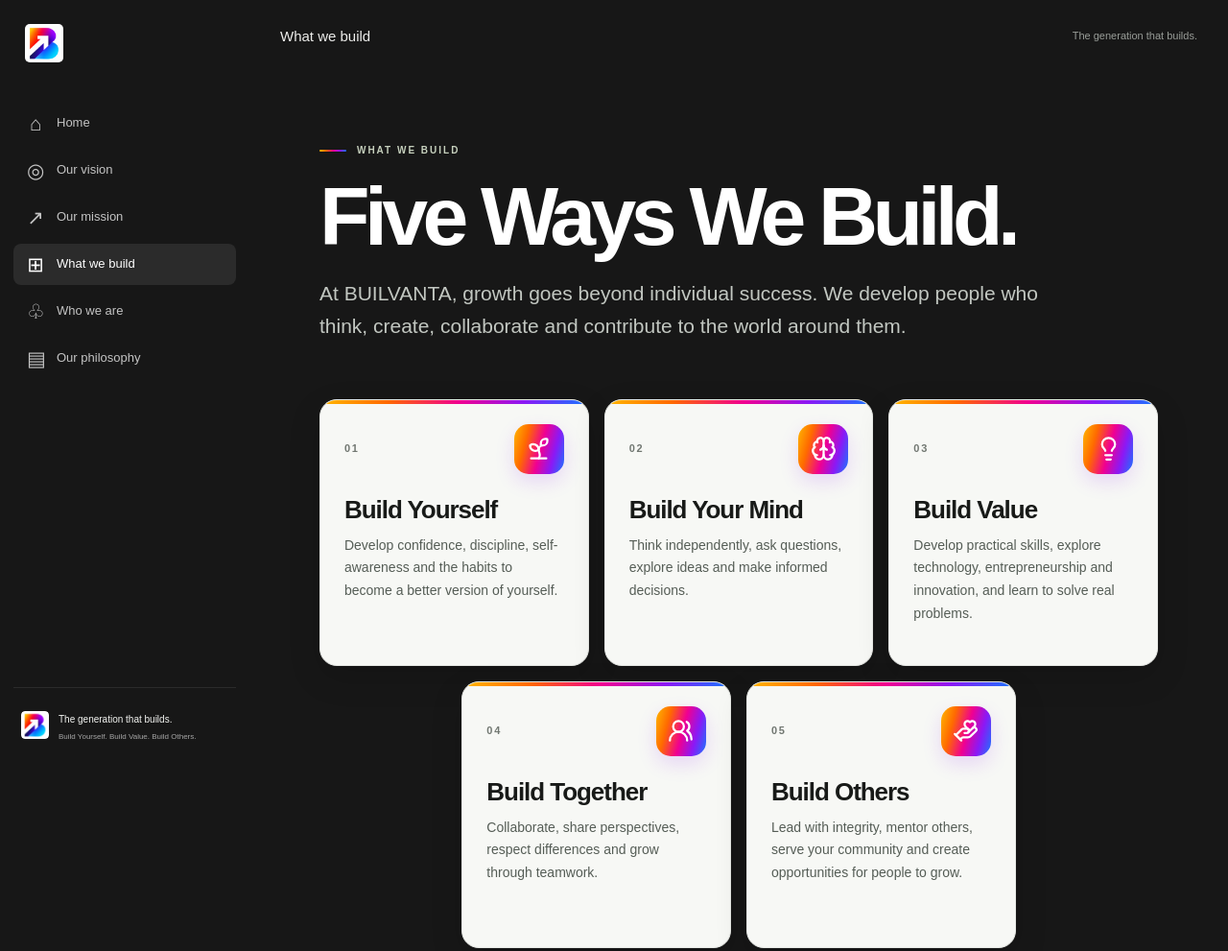
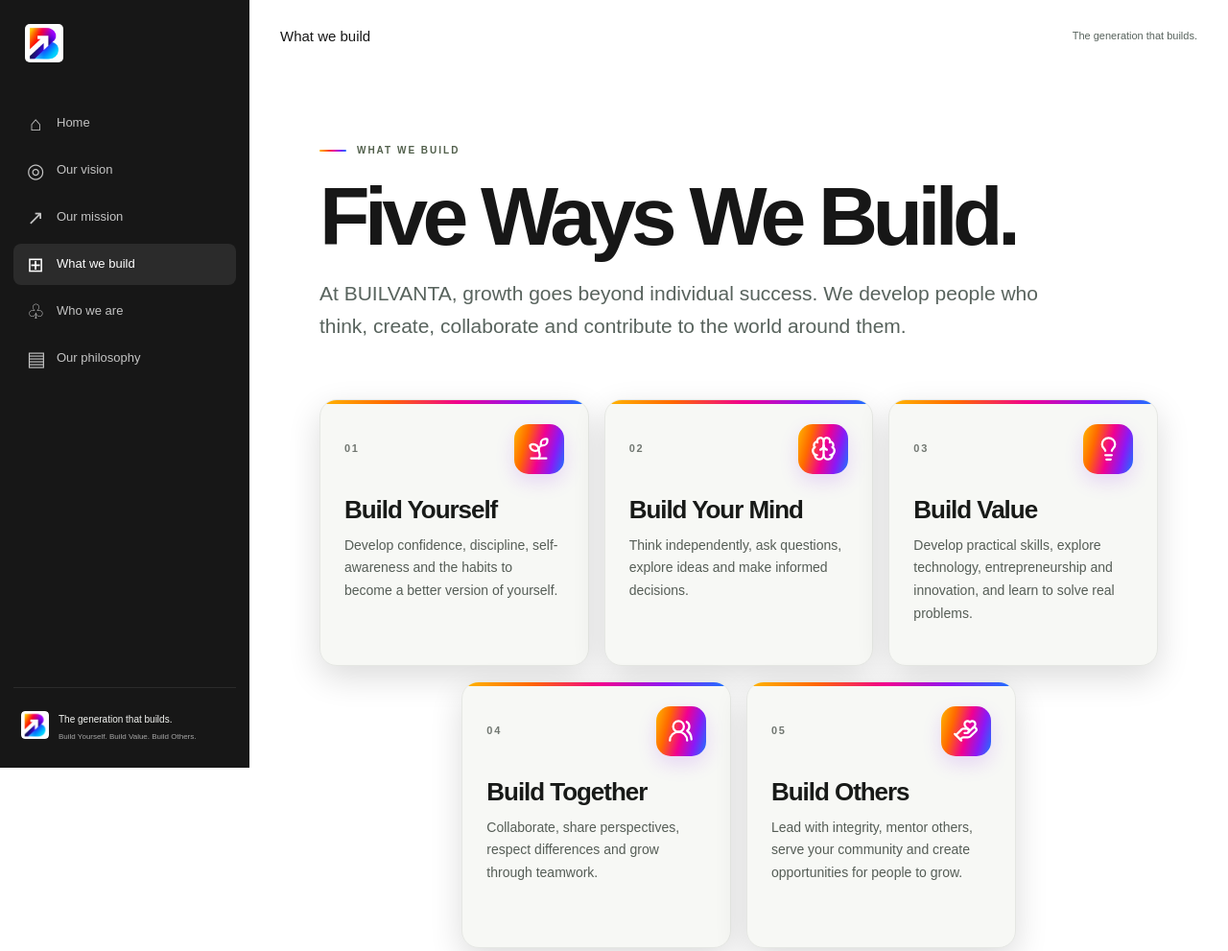
Before and after one commit to Soulja22/BUILVANTA, a plain HTML site: page what-we-build.html in a window 1280 px wide. Shown: the top 991 px of the page at 96% size. Drawn offline with Linux system fonts and the light colour scheme.

Commit message:
Set white page backgrounds and darken build copy

```diff
--- a/home.css
+++ b/home.css
@@ -1,6 +1,7 @@
 /* Homepage hero panel only. Do not affect the shared header, footer, sidebar or other pages. */
-.home-page .workspace{height:auto;min-height:100svh}
-.home-page .home-main{flex:0 0 auto;align-items:stretch;justify-content:center;min-height:0;padding-block:0;background:#212121}
+.home-page .workspace{height:auto;min-height:100svh;background:#FFFFFF}
+.home-page .topbar{background:#212121}
+.home-page .home-main{flex:0 0 auto;align-items:stretch;justify-content:center;min-height:0;padding-block:0;background:#FFFFFF}
 .home-page .welcome-panel{display:flex;width:min(720px,100%);align-items:center;justify-content:center;padding-block:clamp(30px,5vh,52px);padding-inline:0;background:#fff;color:#171717}
 .home-page .welcome{width:min(640px,100%);color:#171717}
 .home-page .welcome .eyebrow{margin:0 0 14px;color:#68736d;font-size:10px;font-weight:700;letter-spacing:.16em;line-height:1.5}
--- a/what-we-build.css
+++ b/what-we-build.css
@@ -1,16 +1,16 @@
 /* What We Build page only. Shared navigation and other page styles remain untouched. */
-.what-build-page{color-scheme:dark;background:#171717;color:#f5f6f3}
-.what-build-page .workspace{background:#171717}
-.what-build-page .topbar{color:#ededeb}
-.what-build-page .topbar-note{color:#999d98}
-.what-build-page footer{color:#898d88}
-.what-build-page .article-main{padding:clamp(38px,5.8vw,78px) clamp(22px,5.7vw,82px) clamp(62px,8vw,104px)}
+.what-build-page{color-scheme:dark;background:#FFFFFF;color:#f5f6f3}
+.what-build-page .workspace{background:#FFFFFF}
+.what-build-page .topbar{color:#171717}
+.what-build-page .topbar-note{color:#58635d}
+.what-build-page footer{color:#58635d}
+.what-build-page .article-main{color:#171717;padding:clamp(38px,5.8vw,78px) clamp(22px,5.7vw,82px) clamp(62px,8vw,104px)}
 .what-build-page .article-main article{width:100%;max-width:1180px;margin:0 auto}
-.what-build-page .article-main .eyebrow{display:flex;width:max-content;align-items:center;gap:11px;margin:0 0 18px;color:#c6d0bd;font-size:10px;font-weight:700;letter-spacing:.2em;text-transform:uppercase}
+.what-build-page .article-main .eyebrow{display:flex;width:max-content;align-items:center;gap:11px;margin:0 0 18px;color:#52604c;font-size:10px;font-weight:700;letter-spacing:.2em;text-transform:uppercase}
 .what-build-page .article-main .eyebrow::before{width:28px;height:2px;border-radius:2px;background:var(--primary-cta-gradient);content:""}
-.what-build-page .article-main h1{max-width:960px;margin:0;color:#fff;font-size:clamp(48px,7vw,86px);font-weight:700;letter-spacing:-.065em;line-height:.98}
-.what-build-page .article-copy{margin-top:21px;color:#d1d5d1;font-size:15px;line-height:1.75}
-.what-build-page .build-hero__support{max-width:780px;margin:0 0 clamp(38px,5vw,58px);color:#c2c7c1;font-size:clamp(17px,2vw,21px);line-height:1.65}
+.what-build-page .article-main h1{max-width:960px;margin:0;color:#171717;font-size:clamp(48px,7vw,86px);font-weight:700;letter-spacing:-.065em;line-height:.98}
+.what-build-page .article-copy{margin-top:21px;color:#4b554d;font-size:15px;line-height:1.75}
+.what-build-page .build-hero__support{max-width:780px;margin:0 0 clamp(38px,5vw,58px);color:#58635d;font-size:clamp(17px,2vw,21px);line-height:1.65}
 .what-build-page .build-pillars{display:grid;grid-template-columns:repeat(6,minmax(0,1fr));gap:16px;align-items:stretch}
 .what-build-page .build-card{position:relative;display:flex;grid-column:span 2;min-width:0;min-height:278px;flex-direction:column;overflow:hidden;padding:25px 25px 27px;border:1px solid #e5e7e3;border-radius:18px;background:#f7f8f5;color:#171717;box-shadow:0 12px 34px rgba(0,0,0,.14);animation:build-card-in .55s ease both;transition:transform .22s ease,box-shadow .22s ease}
 .what-build-page .build-card::before{position:absolute;inset:0 0 auto;height:4px;background:var(--primary-cta-gradient);content:""}
```
